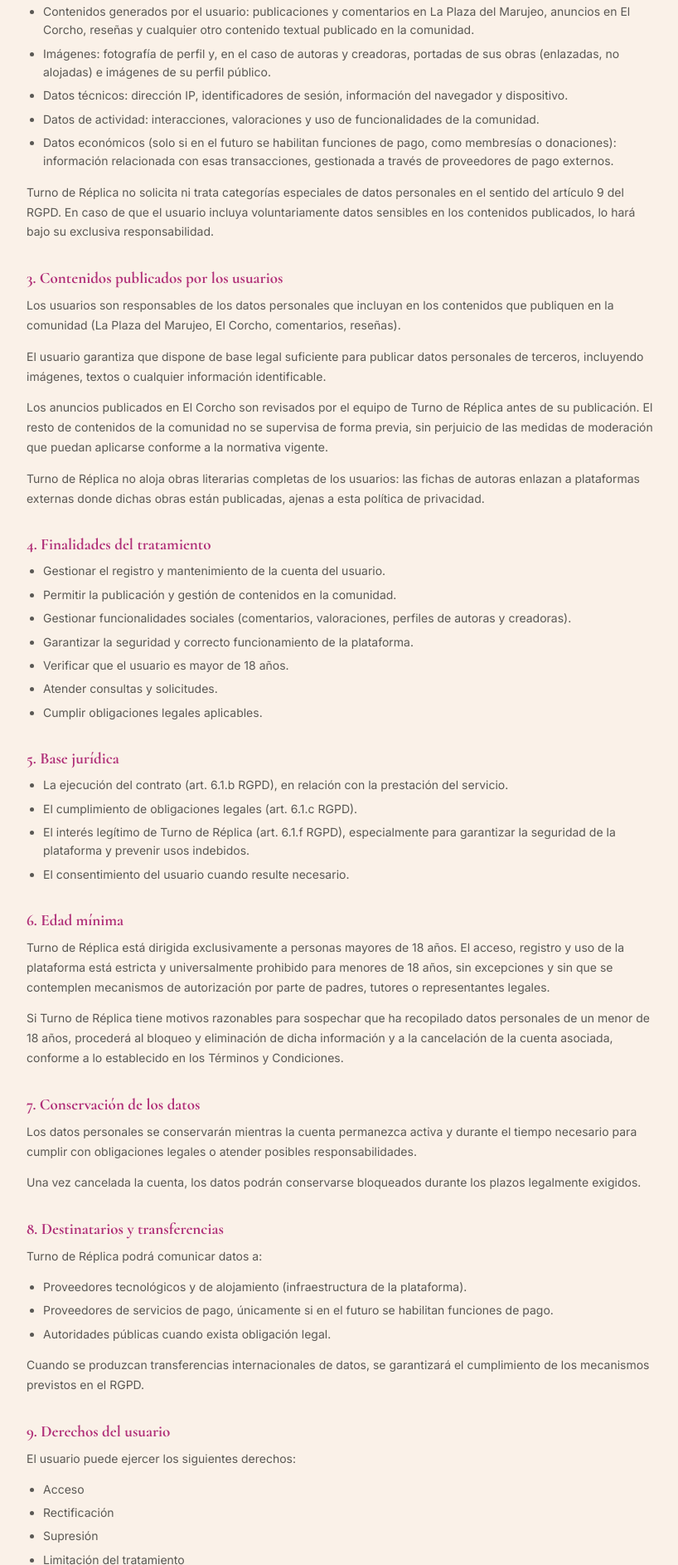
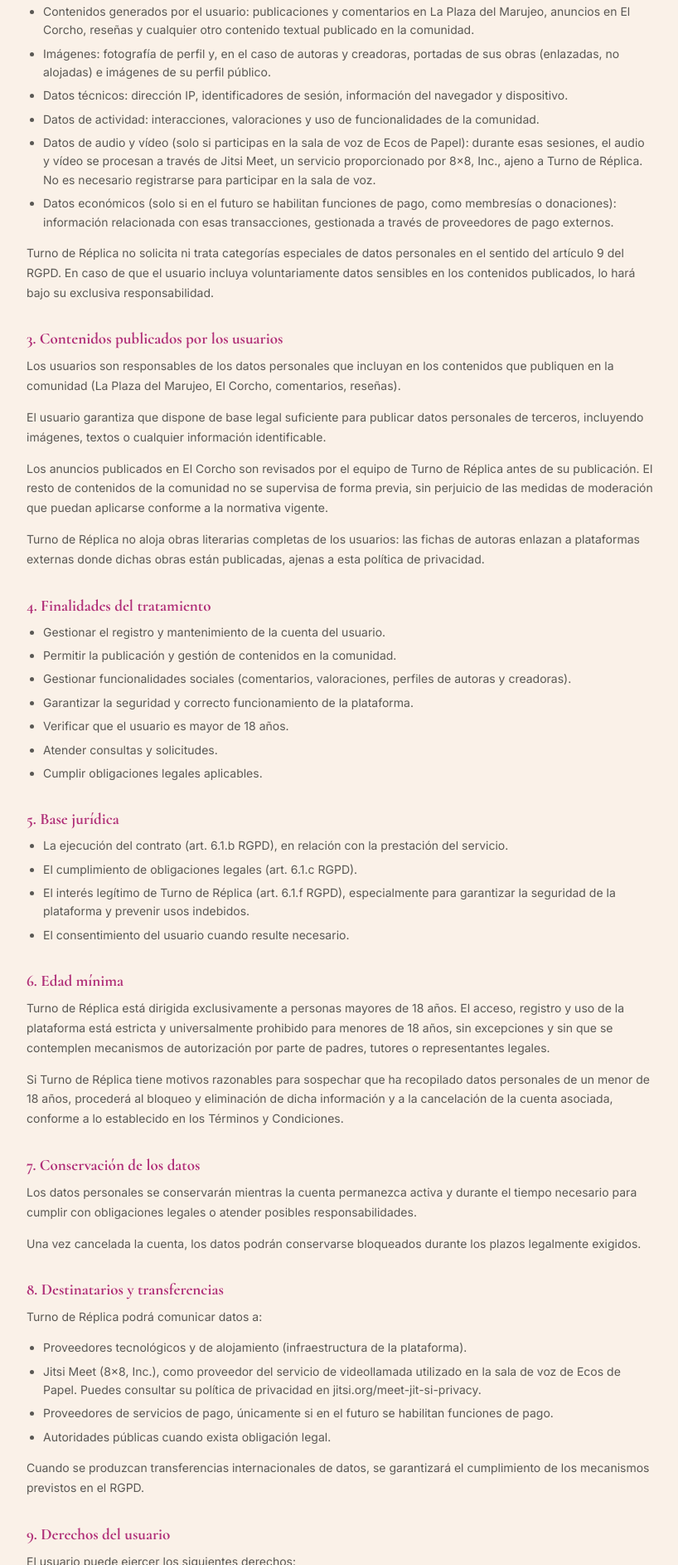
Before and after one commit to nikaR-cyber/turno-de-replica, an Eleventy site: page privacidad.html in a window 1280 px wide. Shown: the part 873-2759 px from the top of the page at 83% size, without its empty margins (230-1048 px from the left). Built offline with nearby package versions, Linux system fonts and the light colour scheme; Eleventy itself is replaced by a stand-in of ours; files that its build step writes are made by us from their sources; files whose address does not match are found by name.

Commit message:
Add files via upload

```diff
--- a/privacidad.html
+++ b/privacidad.html
@@ -59,6 +59,7 @@
     <li>Imágenes: fotografía de perfil y, en el caso de autoras y creadoras, portadas de sus obras (enlazadas, no alojadas) e imágenes de su perfil público.</li>
     <li>Datos técnicos: dirección IP, identificadores de sesión, información del navegador y dispositivo.</li>
     <li>Datos de actividad: interacciones, valoraciones y uso de funcionalidades de la comunidad.</li>
+    <li>Datos de audio y vídeo (solo si participas en la sala de voz de Ecos de Papel): durante esas sesiones, el audio y vídeo se procesan a través de Jitsi Meet, un servicio proporcionado por 8x8, Inc., ajeno a Turno de Réplica. No es necesario registrarse para participar en la sala de voz.</li>
     <li>Datos económicos (solo si en el futuro se habilitan funciones de pago, como membresías o donaciones): información relacionada con esas transacciones, gestionada a través de proveedores de pago externos.</li>
   </ul>
   <p>Turno de Réplica no solicita ni trata categorías especiales de datos personales en el sentido del artículo 9 del RGPD. En caso de que el usuario incluya voluntariamente datos sensibles en los contenidos publicados, lo hará bajo su exclusiva responsabilidad.</p>
@@ -100,6 +101,7 @@
   <p>Turno de Réplica podrá comunicar datos a:</p>
   <ul>
     <li>Proveedores tecnológicos y de alojamiento (infraestructura de la plataforma).</li>
+    <li>Jitsi Meet (8x8, Inc.), como proveedor del servicio de videollamada utilizado en la sala de voz de Ecos de Papel. Puedes consultar su política de privacidad en <a href="https://jitsi.org/meet-jit-si-privacy/" target="_blank" rel="noopener">jitsi.org/meet-jit-si-privacy</a>.</li>
     <li>Proveedores de servicios de pago, únicamente si en el futuro se habilitan funciones de pago.</li>
     <li>Autoridades públicas cuando exista obligación legal.</li>
   </ul>
```
